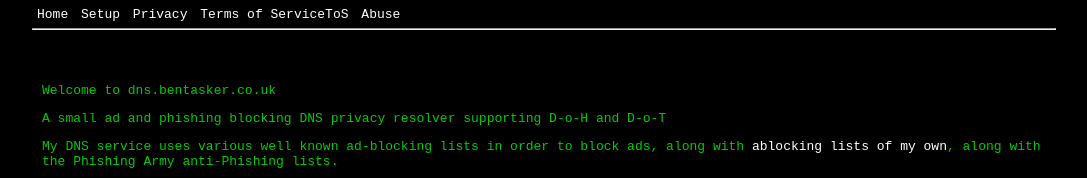
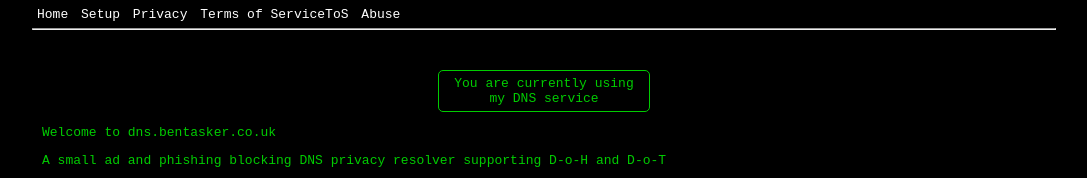
Before and after one commit to bentasker/dns.bentasker.co.uk, a plain HTML site: page output/index.html in a window 1280 px wide. Shown: the part 48-226 px from the top of the page, without its empty margins (96-1183 px from the left). Drawn offline with Linux system fonts and the light colour scheme.

Commit message:
CDN-26 Enable the service in use detection

```diff
--- a/output/static/static.css
+++ b/output/static/static.css
@@ -65,6 +65,9 @@ div.exampleblock {
     border-radius: 5px;
 }
 
+.serviceInUse {
+   border: 1px solid #0c0;
+}
 
 .serviceNotInUse {
    color: red;
--- a/output/static/static.js
+++ b/output/static/static.js
@@ -43,9 +43,6 @@ function fetchPage(url,callback,errcallback){
 
 // Load content from a domain that only resolves via my service
 function checkifserviceinuse(){
-	// Disabled for now as it won't work until I get a cert for that domain
-	// Can't do that with LetsEncrypt as the name (by design) only resolves via my servers
-	return;
 	i = document.createElement('img');
 	i.addEventListener('error',testimgnoload);
         i.addEventListener('load',testimgloaded);
```
